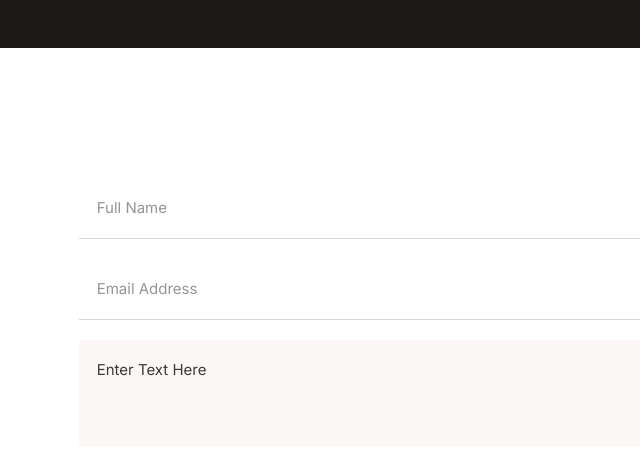
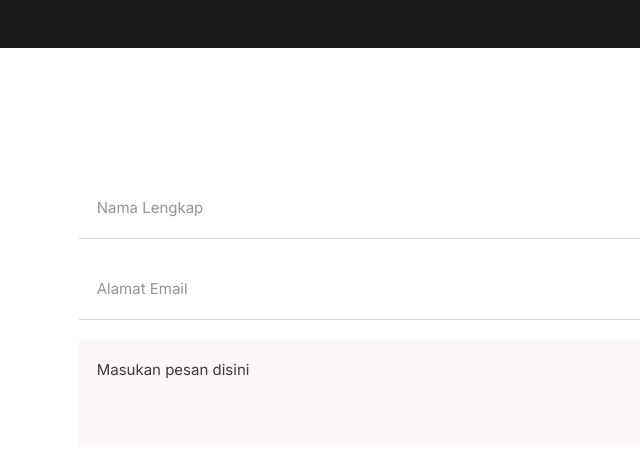
Before and after one commit to TeploLite/Naufal.github.io, a website: page index.html in a window 1280 px wide. Shown: the part 3836-4304 px from the top of the page, 484-1124 px from the left. Drawn offline with Linux system fonts and the light colour scheme.

Commit message:
mengubah pada bagian kontak

```diff
--- a/index.html
+++ b/index.html
@@ -154,9 +154,9 @@
       </section>
 
       <form class="footer-form" action="https://formspree.io/f/xdobnpad" method="post">
-        <input type="text" id="name" name="user-name" placeholder="Full Name" required maxlength="30" />
-        <input type="email" id="email" name="user-email" placeholder="Email Address" required />
-        <textarea name="message" id="msg" maxlength="500" placeholder="Enter Text Here" required></textarea>
+        <input type="text" id="name" name="user-name" placeholder="Nama Lengkap" required maxlength="30" />
+        <input type="email" id="email" name="user-email" placeholder="Alamat Email" required />
+        <textarea name="message" id="msg" maxlength="500" placeholder="Masukan pesan disini" required></textarea>
         <button id="form-button" type="submit">Menghubungi</button>
         <span></span>
       </form>
```
